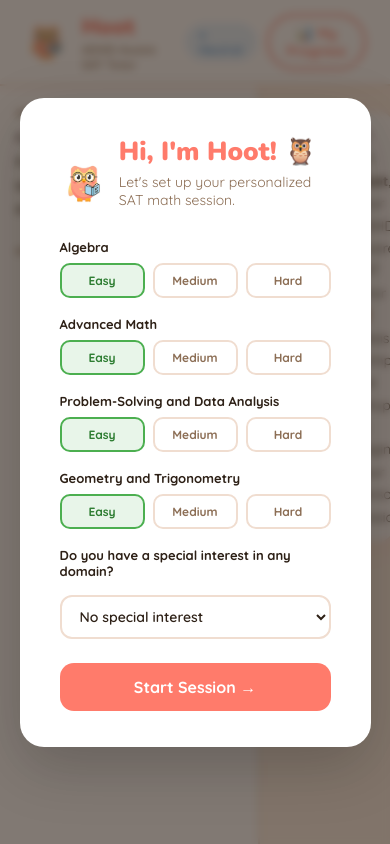
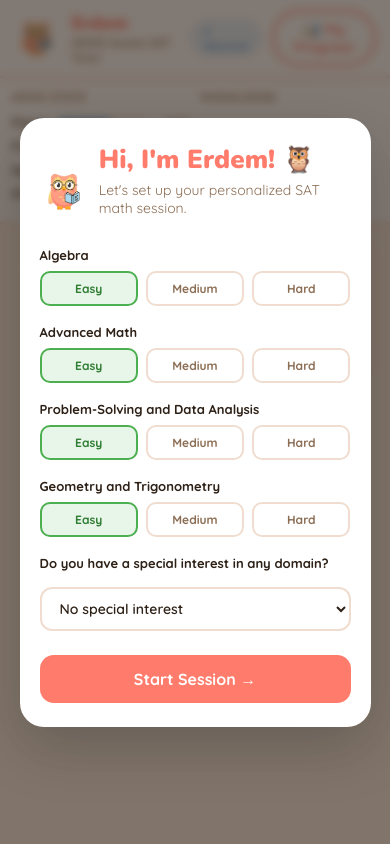
Before and after one commit to blossom143/agentic-ai-sat-tutor, a Flask app: page / in a window 390 px wide. Run offline with Flask 3, Linux system fonts and the light colour scheme.

Commit message:
added gunicorn, phone flexibility

```diff
--- a/app.py
+++ b/app.py
@@ -208,7 +208,7 @@ def update_state_after_answer(state, domain, difficulty, correct):
 
 def generate_cot(state, domain, difficulty, question_text):
     k = state["knowledge"]
-    prompt = f"""You are Hoot, a warm and encouraging AI tutor for a student with ADHD.
+    prompt = f"""You are Erdem, a warm and encouraging AI tutor for a student with ADHD.
 
 Student's current state:
 - Cognitive Mode: {state['cognitive_mode']}
--- a/requirements.txt
+++ b/requirements.txt
@@ -2,3 +2,4 @@ flask>=3.0.0
 openai>=1.0.0
 numpy>=1.24.0
 python-dotenv>=1.0.0
+gunicorn>=21.0.0
--- a/templates/index.html
+++ b/templates/index.html
@@ -3,7 +3,7 @@
 <head>
 <meta charset="UTF-8">
 <meta name="viewport" content="width=device-width, initial-scale=1.0">
-<title>Hoot — AI Tutor</title>
+<title>ADHD SAT Tutor Agent</title>
 <link href="https://fonts.googleapis.com/css2?family=Nunito:wght@400;600;700;800;900&family=Quicksand:wght@400;500;600;700&display=swap" rel="stylesheet">
 <style>
 :root {
@@ -214,6 +214,37 @@ header {
 ::-webkit-scrollbar { width: 6px; }
 ::-webkit-scrollbar-track { background: transparent; }
 ::-webkit-scrollbar-thumb { background: var(--border); border-radius: 3px; }
+
+/* ── Phone friendly ── */
+@media (max-width: 640px) {
+  .app-layout { flex-direction: column; height: auto; }
+
+  .sidebar {
+    width: 100%; min-width: unset;
+    border-right: none;
+    border-bottom: 2px solid var(--border);
+    flex-direction: row; flex-wrap: wrap;
+    padding: 12px;
+    gap: 12px;
+    max-height: 200px; overflow-y: auto;
+  }
+
+  .sidebar-section { min-width: 140px; flex: 1; }
+
+  .chat-area { height: calc(100vh - 74px - 200px); }
+
+  .choices { grid-template-columns: 1fr; }
+
+  .msg-bubble { max-width: 88%; font-size: 13px; }
+
+  .setup-card { padding: 24px 20px; }
+
+  .progress-grid { grid-template-columns: 1fr 1fr; }
+
+  header { padding: 10px 14px; }
+  .header-title { font-size: 18px; }
+}
+
 </style>
 </head>
 <body>
@@ -224,7 +255,7 @@ header {
     <div style="display:flex;align-items:center;gap:12px;margin-bottom:6px;">
       <img src="/static/owl.png" style="width:52px;height:52px;object-fit:contain;" onerror="this.style.display='none'">
       <div>
-        <div class="setup-title">Hi, I'm Hoot! 🦉</div>
+        <div class="setup-title">Hi, I'm Erdem! 🦉</div>
         <div class="setup-sub">Let's set up your personalized SAT math session.</div>
       </div>
     </div>
@@ -261,7 +292,7 @@ header {
 <header>
   <img src="/static/owl.png" class="logo-img" onerror="this.style.fontSize='28px';this.textContent='🦉'">
   <div>
-    <div class="header-title">Hoot</div>
+    <div class="header-title">Erdem</div>
     <div class="header-sub">ADHD-Aware SAT Tutor</div>
   </div>
   <div class="header-right">
@@ -311,7 +342,7 @@ header {
       <div class="msg msg-tutor">
         <div class="msg-avatar"><img src="/static/owl.png" onerror="this.parentElement.textContent='🦉'"></div>
         <div class="msg-bubble">
-          Hi! I'm <strong>Hoot</strong>, your ADHD-aware SAT tutor 🦉<br>
+          Hi! I'm <strong>Erdem</strong>, your ADHD-aware SAT tutor 🦉<br>
           Please complete the setup to begin your personalized session!
         </div>
       </div>
```
Also changed, not shown: 1 other file.
